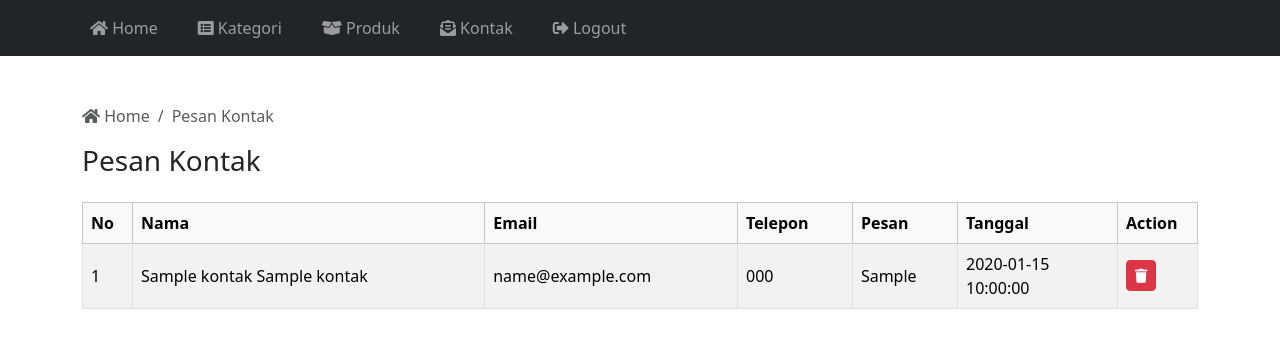
After one commit to zahrasalma31-ops/mountify, a PHP site: page /mountify/adminpanel/kontak.php in a window 1280 px wide. The commit adds this page. Shown: the top 348 px of the page. Run offline with PHP 8.4, Linux system fonts and the light colour scheme; a user stored in the database is signed in; tables that the repository leaves empty or names only in its code hold one stand-in row (values such as "Sample post"); some libraries are stand-ins or nearby versions.

Commit message:
pesan perubahan

```diff
--- /dev/null
+++ b/adminpanel/kontak.php
@@ -0,0 +1,113 @@
+<?php
+    require "session.php";
+    require "../koneksi.php";
+
+    $queryKontak = mysqli_query($con, "SELECT * FROM kontak ORDER BY tanggal DESC");
+    $jumlahKontak = mysqli_num_rows($queryKontak);
+?>
+
+<!DOCTYPE html>
+<html lang="id">
+<head>
+    <meta charset="UTF-8">
+    <title>Admin | Pesan Kontak</title>
+    <link rel="stylesheet" href="../bootstrap/css/bootstrap.min.css">
+    <link rel="stylesheet" href="../fontawesome/css/all.min.css">
+</head>
+
+<style>
+    .no-decoration {
+        text-decoration: none;
+    }
+    .table-pesan td.pesan-cell {
+        max-width: 350px;
+        white-space: pre-wrap;      /* supaya enter di textarea kepake */
+        word-wrap: break-word;
+    }
+</style>
+
+<body>
+    <?php require "navbar.php"; ?>
+
+    <div class="container mt-5">
+        <!-- Breadcrumb -->
+        <nav aria-label="breadcrumb">
+            <ol class="breadcrumb">
+                <li class="breadcrumb-item">
+                    <a href="../adminpanel" class="no-decoration text-muted">
+                        <i class="fas fa-home"></i> Home
+                    </a>
+                </li>
+                <li class="breadcrumb-item active" aria-current="page">
+                    Pesan Kontak
+                </li>
+            </ol>
+        </nav>
+
+        <h3 class="mb-4">Pesan Kontak</h3>
+
+        <!-- Notifikasi hapus -->
+        <?php if (isset($_GET['hapus']) && $_GET['hapus'] == 'success') : ?>
+            <div class="alert alert-success">Pesan berhasil dihapus.</div>
+        <?php endif; ?>
+
+        <?php if (isset($_GET['hapus']) && $_GET['hapus'] == 'failed') : ?>
+            <div class="alert alert-danger">Gagal menghapus pesan.</div>
+        <?php endif; ?>
+
+        <?php if ($jumlahKontak == 0) { ?>
+            <div class="alert alert-info">
+                Belum ada pesan yang masuk.
+            </div>
+        <?php } else { ?>
+
+        <div class="table-responsive">
+            <table class="table table-striped table-bordered table-pesan align-middle">
+                <thead class="table-light">
+                    <tr>
+                        <th style="width: 50px;">No</th>
+                        <th>Nama</th>
+                        <th>Email</th>
+                        <th>Telepon</th>
+                        <th>Pesan</th>
+                        <th style="width: 160px;">Tanggal</th>
+                        <th style="width: 80px;">Action</th>
+                    </tr>
+                </thead>
+                <tbody>
+                    <?php
+                        $no = 1;
+                        while ($data = mysqli_fetch_assoc($queryKontak)) {
+                            $namaLengkap = $data['nama_depan'] .
+                                           ($data['nama_belakang'] ? ' ' . $data['nama_belakang'] : '');
+                    ?>
+                    <tr>
+                        <td><?= $no; ?></td>
+                        <td><?= htmlspecialchars($namaLengkap); ?></td>
+                        <td><?= htmlspecialchars($data['email']); ?></td>
+                        <td><?= htmlspecialchars($data['telepon']); ?></td>
+                        <td class="pesan-cell"><?= htmlspecialchars($data['pesan']); ?></td>
+                        <td><?= $data['tanggal']; ?></td>
+                        <td>
+                            <a href="hapus_kontak.php?id=<?= $data['id']; ?>"
+                               class="btn btn-sm btn-danger"
+                               onclick="return confirm('Yakin ingin menghapus pesan ini?')">
+                                <i class="fas fa-trash"></i>
+                            </a>
+                        </td>
+                    </tr>
+                    <?php
+                            $no++;
+                        }
+                    ?>
+                </tbody>
+            </table>
+        </div>
+
+        <?php } ?>
+    </div>
+
+    <script src="../bootstrap/js/bootstrap.bundle.min.js"></script>
+    <script src="../fontawesome/js/all.min.js"></script>
+</body>
+</html>
--- a/adminpanel/navbar.php
+++ b/adminpanel/navbar.php
@@ -3,21 +3,41 @@
         <button class="navbar-toggler" type="button" data-bs-toggle="collapse" data-bs-target="#navbarTogglerDemo02" aria-controls="navbarTogglerDemo02" aria-expanded="false" aria-label="Toggle navigation">
             <span class="navbar-toggler-icon"></span>
         </button>
+
         <div class="collapse navbar-collapse" id="navbarTogglerDemo02">
             <ul class="navbar-nav me-auto mb-2 mb-lg-0">
+
                 <li class="nav-item me-4">
-                    <a class="nav-link" href="index.php">Home</a>
+                    <a class="nav-link" href="index.php">
+                        <i class="fas fa-home"></i> Home
+                    </a>
                 </li>
+
                 <li class="nav-item me-4">
-                    <a class="nav-link" href="kategori.php">Kategori</a>
+                    <a class="nav-link" href="kategori.php">
+                        <i class="fas fa-list-alt"></i> Kategori
+                    </a>
                 </li>
+
                 <li class="nav-item me-4">
-                    <a class="nav-link" href="produk.php">Produk</a>
+                    <a class="nav-link" href="produk.php">
+                        <i class="fas fa-box-open"></i> Produk
+                    </a>
                 </li>
+
                 <li class="nav-item me-4">
-                    <a class="nav-link" href="logout.php">Logout</a>
+                    <a class="nav-link" href="kontak.php">
+                        <i class="fas fa-envelope-open-text"></i> Kontak
+                    </a>
                 </li>
+
+                <li class="nav-item me-4">
+                    <a class="nav-link" href="logout.php">
+                        <i class="fas fa-sign-out-alt"></i> Logout
+                    </a>
+                </li>
+
             </ul>
         </div>
     </div>
-    </nav>
+</nav>
```
Also changed, not shown: adminpanel/hapus_kontak.php (added, +18 -0 lines).
